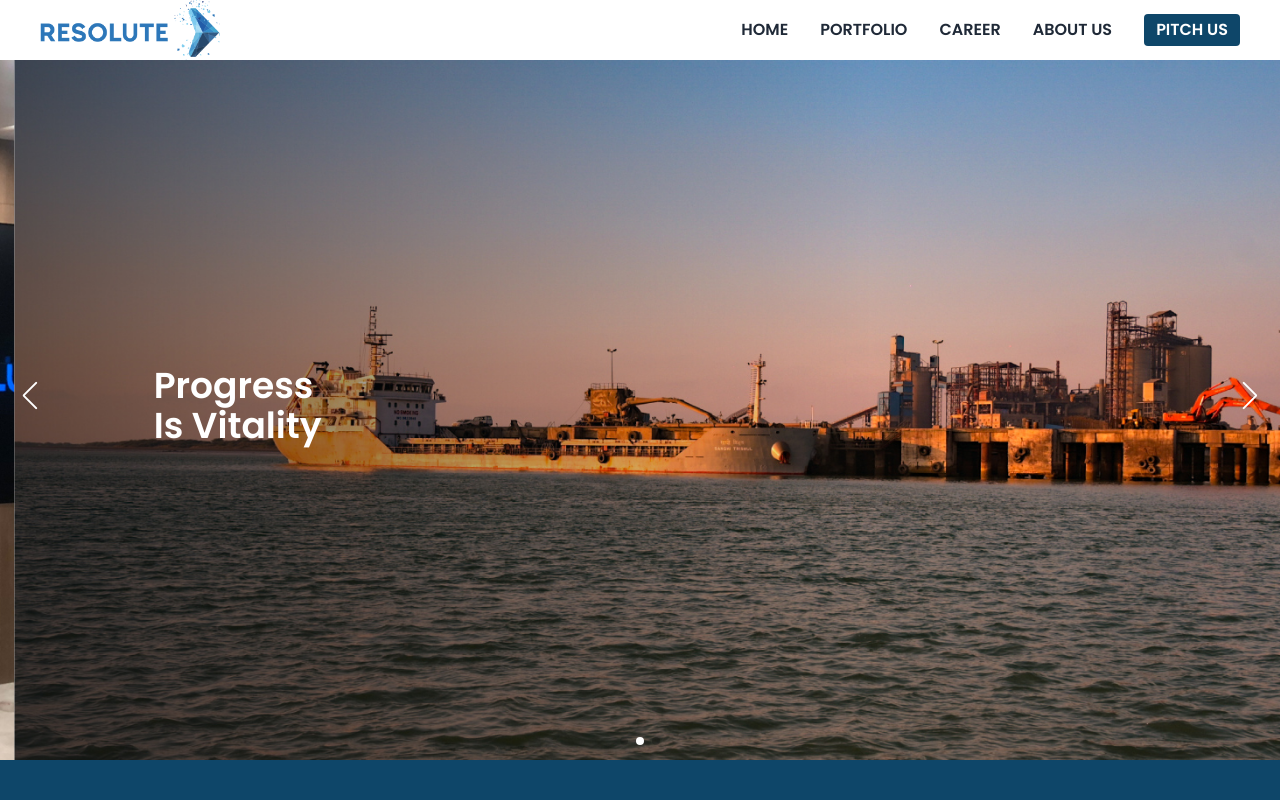
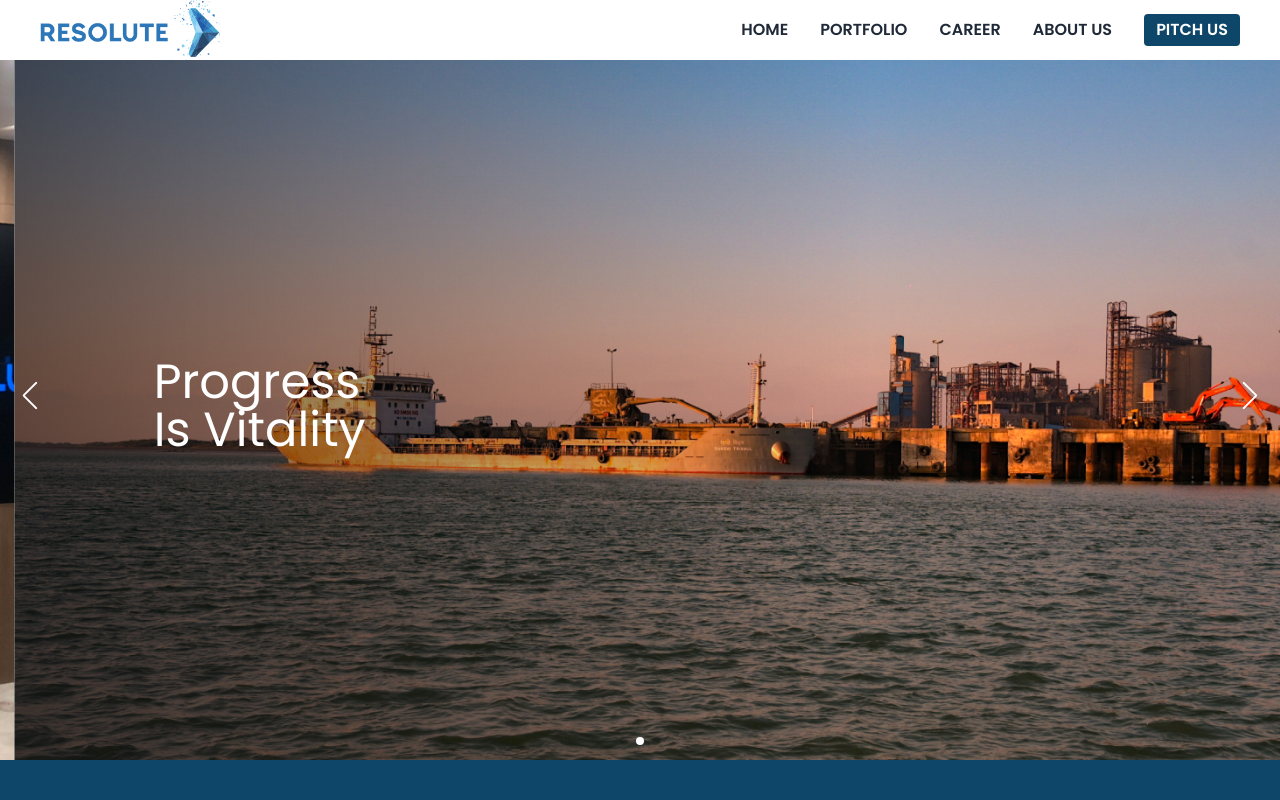
Before and after one commit to 100hn/react-web, a React (Create React App) app: page / in a window 1280 px wide. Shown: the top 800 px of the page. Built offline with nearby package versions, Linux system fonts and the light colour scheme; the HTML template or start-up script is replaced by a standard one.

Commit message:
add the  favicon

```diff
--- a/src/components/SlideShow.js
+++ b/src/components/SlideShow.js
@@ -67,7 +67,7 @@ const SlideShow = () => {
             className=" w-full md:h-[700px] h-[300px] object-cover"
           />
           <div className="absolute max-w-[1300px] mx-auto md:left-[8%] top-1/2 -translate-y-1/2 p-6 text-white">
-            <h2 className="md:text-4xl font-semibold text-xl mb-2 capitalize">Fueling Innovation, <br />Empowering Tomorrow</h2>
+            <h2 className="md:text-5xl text-xl mb-2 capitalize">Fueling Innovation, <br />Empowering Tomorrow</h2>
             {/* <a href='/Pitch'>
             <button className='bg-[#0F4769] hover:bg-orange-700 text-white font-bold py-2 px-4 rounded mt-3 uppercase'>contact us</button>
             </a> */}
@@ -82,7 +82,7 @@ const SlideShow = () => {
             className="w-full md:h-[700px] h-[300px] object-cover"
           />
           <div className="absolute md:left-[9%] top-1/2 -translate-y-1/2 p-6 text-white">
-            <h2 className="md:text-4xl font-semibold mb-2 text-xl capitalize">Progress<br/> is vitality</h2>
+            <h2 className="md:text-5xl mb-2 text-xl capitalize">Progress<br/> is vitality</h2>
 
           </div>
         </div>
@@ -95,7 +95,7 @@ const SlideShow = () => {
             className="w-full md:h-[700px] h-[300px] object-cover"
           />
           <div className="absolute md:left-[9%] top-1/2 -translate-y-1/2 p-6 text-white">
-            <h2 className="md:text-4xl font-semibold mb-2 text-xl capitalize">Powering Possibilities,<br />Shaping Futures</h2>
+            <h2 className="md:text-5xl mb-2 text-xl capitalize">Powering Possibilities,<br />Shaping Futures</h2>
 
           </div>
         </div>
```
Also changed, not shown: 1 other file (tests, documents, lock files or other folders).
